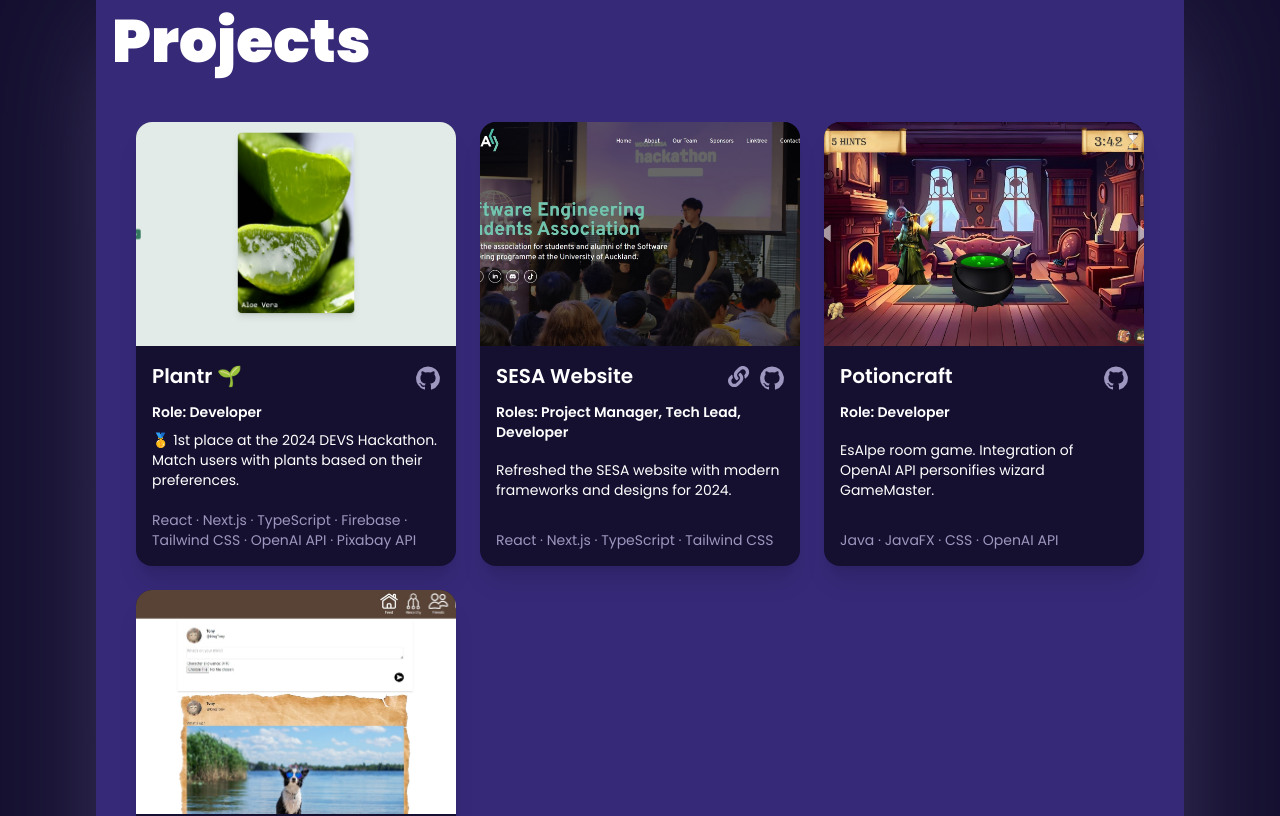
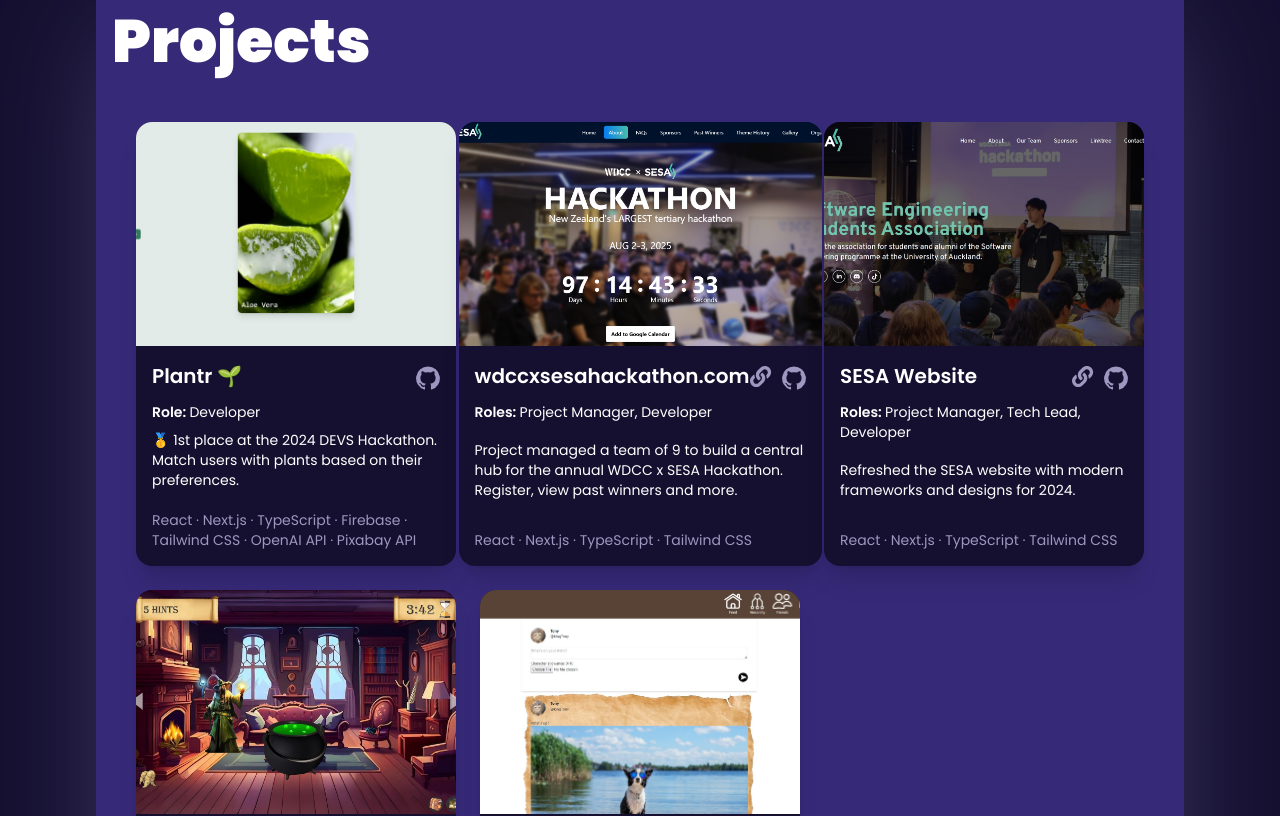
Before and after one commit to tonylxm/website, a React (Vite) app: page / in a window 1280 px wide. Shown: the part 2820-3636 px from the top of the page. Built offline with nearby package versions, Linux system fonts and the light colour scheme.

Commit message:
feat: Added hackathon website project

```diff
--- a/index.html
+++ b/index.html
@@ -7,10 +7,10 @@
       content="Software engineer based in Auckland, New Zealand."
     />
     <meta name="viewport" content="width=device-width, initial-scale=1.0" />
-    <link rel="apple-touch-icon" sizes="180x180" href="/public/favicons/apple-touch-icon.png" />
-    <link rel="icon" type="image/png" sizes="32x32" href="/public/favicons/favicon-32x32.png" />
-    <link rel="icon" type="image/png" sizes="16x16" href="/public/favicons/favicon-16x16.png" />
-    <link rel="manifest" href="/public/favicons/site.webmanifest" />
+    <link rel="apple-touch-icon" sizes="180x180" href="/favicons/apple-touch-icon.png" />
+    <link rel="icon" type="image/png" sizes="32x32" href="/favicons/favicon-32x32.png" />
+    <link rel="icon" type="image/png" sizes="16x16" href="/favicons/favicon-16x16.png" />
+    <link rel="manifest" href="/favicons/site.webmanifest" />
     <title>Tony Lim</title>
   </head>
 
--- a/src/components/common/Card.jsx
+++ b/src/components/common/Card.jsx
@@ -23,8 +23,10 @@ export default function Card({
             {github_url && <GitHubSVG href={github_url} />}
           </div>
         </div>
-        <p className="font-semibold">
-          {role.length === 1 ? "Role: " : "Roles: "}
+        <p>
+          <span className="font-semibold">
+            {role.length === 1 ? "Role: " : "Roles: "}
+          </span>
           {role.join(", ")}
         </p>
         <p className="mb-3">{description}</p>
--- a/src/components/sections/Projects.jsx
+++ b/src/components/sections/Projects.jsx
@@ -1,7 +1,7 @@
 import { styles } from "@/styles/styles";
 import { projects } from "@/data/projects";
 import { useEffect, useRef } from "react";
-import { delay, motion, useAnimation, useInView } from "framer-motion";
+import { motion, useAnimation, useInView } from "framer-motion";
 import Card from "@/components/common/Card";
 
 const parentVariants = {
--- a/src/data/projects.js
+++ b/src/data/projects.js
@@ -1,6 +1,7 @@
 import xv from "/projects/XV.jpg";
 import potioncraft from "/projects/potioncraft.jpg";
 import plantr from "/projects/plantr.png";
+import hackathonWebsite from "/projects/hackathon-website.png";
 import sesaWebsite from "/projects/sesa-website.jpg";
 
 export const projects = [
@@ -14,16 +15,16 @@ export const projects = [
     github_url: "https://github.com/LocalhostLtd/DEV-Hackathon-2024",
     deployed_url: null,
   },
-  // {
-  //   name: "WDCC x SESA Hackathon Website",
-  //   role: ["Project Manager", "Developer"],
-  //   description:
-  //     "Central hub for the annual WDCC x SESA Hackathon. Register, view past winners and more.",
-  //   img: null,
-  //   techStack: ["React", "Next.js", "TypeScript", "Tailwind CSS"],
-  //   github_url: "https://github.com/sesauoa/wdccxsesahackathon.com",
-  //   deployed_url: null,
-  // },
+  {
+    name: "wdccxsesahackathon.com",
+    role: ["Project Manager", "Developer"],
+    description:
+      "Project managed a team of 9 to build a central hub for the annual WDCC x SESA Hackathon. Register, view past winners and more.",
+    img: hackathonWebsite,
+    techStack: ["React", "Next.js", "TypeScript", "Tailwind CSS"],
+    github_url: "https://github.com/sesauoa/wdccxsesahackathon.com",
+    deployed_url: "https://wdccxsesahackathon.com/",
+  },
   {
     name: "SESA Website",
     role: ["Project Manager", "Tech Lead", "Developer"],
```
Also changed, not shown: public/projects/hackathon-website.png (added).
